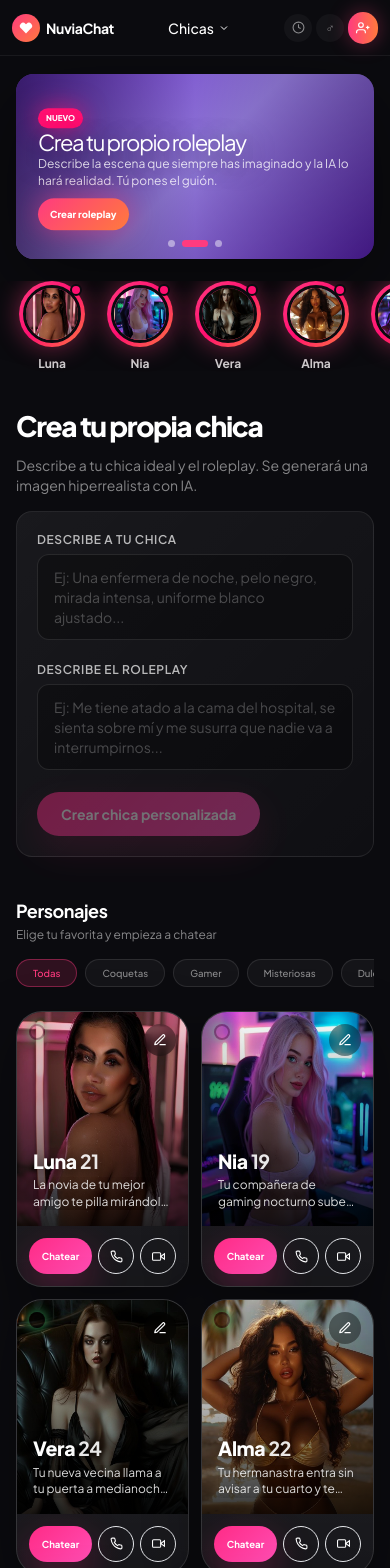
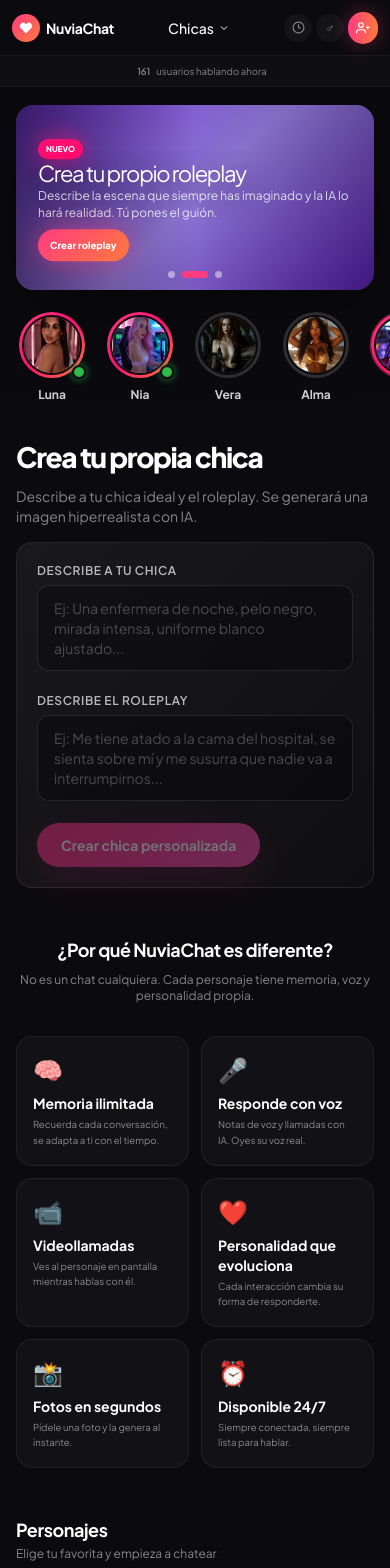
Before and after one commit to 3737631/luciaia, a Next.js app: page /luciaia/girls in a window 390 px wide. Shown: the top 1568 px of the page. Built offline with nearby package versions, Linux system fonts and the light colour scheme.

Commit message:
StoriesRow Instagram-style (animated border, green dot, long-press preview); Header shrink on scroll with blur; social proof bar; real FAQs; feature section with icons

```diff
--- a/src/app/girls/page.tsx
+++ b/src/app/girls/page.tsx
@@ -1,6 +1,6 @@
 "use client";
 
-import { useState } from "react";
+import { useState, useEffect } from "react";
 import Header from "@/components/Header";
 import Footer from "@/components/Footer";
 import GirlCard from "@/components/GirlCard";
@@ -15,14 +15,52 @@ const femaleChars = girls.filter((g) => femaleIds.has(g.id));
 const filters = ["Todas", "Coquetas", "Gamer", "Misteriosas", "Dulces", "Atrevidas"];
 
 const faqs = [
-  { q: "¿Qué es NuviaChat?", a: "Es una plataforma de compañía virtual con personajes ficticios generados por IA. Puedes chatear, rolear y llamar con ellas." },
-  { q: "¿Es gratis?", a: "Sí, completamente gratis. Sin registro, sin límites." },
-  { q: "¿Los personajes son reales?", a: "No, todos los personajes son ficticios y generados por IA. No representan personas reales." },
-  { q: "¿Puedo personalizar a mi personaje?", a: "Sí, puedes cambiar su pelo, ropa, fondo y personalidad antes de empezar." },
+  { q: "¿De verdad responde una IA?", a: "Sí, cada personaje está impulsado por IA que entiende el contexto, recuerda la conversación y se adapta a tu forma de hablar.No son respuestas prefabricadas." },
+  { q: "¿Tiene memoria?", a: "Sí, cada personaje recuerda lo que hablaste en sesiones anteriores. Puede referirse a temas pasados  y la memoria mejora cuanto más interactúas." },
+  { q: "¿Puede enviar audios?", a: "Sí, los personajes pueden enviarte notas de voz generadas por IA con su voz característica. También puedes hablar con ellos mediante micrófono." },
+  { q: "¿Puedo llamarla?", a: "Sí, hay videollamada integrada. Ves al personaje en pantalla, responde con voz y reacciona a lo que dices en tiempo real." },
+  { q: "¿Cuánto tarda en responder?", a: "Normalmente 1-3 segundos. Las respuestas son rápidas y fluidas, como una conversación real." },
+  { q: "¿Qué diferencia hay entre personajes?", a: "Cada una tiene personalidad única, historia distinta, estilo visual y forma de hablar. También puedes personalizar pelo, ropa, fondo y actitud." },
+];
+
+const girlNames = ["Luna", "Nia", "Vera", "Alma", "Kira", "Maya", "Sasha", "Yuki"];
+const activities = [
+  "está escribiendo...",
+  "acaba de subir una historia",
+  "está en videollamada",
+  "acaba de conectarse",
+  "está escuchando música",
+  "está viendo una peli",
+  "está en el gimnasio",
+  "está tomando algo",
+  "está arreglándose",
+  "está de humor",
+];
+
+const features = [
+  { icon: "🧠", title: "Memoria ilimitada", desc: "Recuerda cada conversación, se adapta a ti con el tiempo." },
+  { icon: "🎤", title: "Responde con voz", desc: "Notas de voz y llamadas con IA. Oyes su voz real." },
+  { icon: "📹", title: "Videollamadas", desc: "Ves al personaje en pantalla mientras hablas con él." },
+  { icon: "❤️", title: "Personalidad que evoluciona", desc: "Cada interacción cambia su forma de responderte." },
+  { icon: "📸", title: "Fotos en segundos", desc: "Pídele una foto y la genera al instante." },
+  { icon: "⏰", title: "Disponible 24/7", desc: "Siempre conectada, siempre lista para hablar." },
 ];
 
 export default function GirlsPage() {
   const [activeFilter, setActiveFilter] = useState("Todas");
+  const [activityIdx, setActivityIdx] = useState(0);
+  const [onlineCount, setOnlineCount] = useState(0);
+
+  useEffect(() => {
+    setOnlineCount(120 + Math.floor(Math.random() * 80));
+    const actTimer = setInterval(() => {
+      setActivityIdx((i) => (i + 1) % activities.length);
+    }, 4000);
+    const usersTimer = setInterval(() => {
+      setOnlineCount((c) => c + Math.floor(Math.random() * 5) - 2);
+    }, 8000);
+    return () => { clearInterval(actTimer); clearInterval(usersTimer); };
+  }, []);
 
   const filtered = activeFilter === "Todas"
     ? femaleChars
@@ -31,19 +69,62 @@ export default function GirlsPage() {
         g.personality?.includes(activeFilter.replace(/s$/, "").toLowerCase())
       );
 
+  const currentGirl = girlNames[activityIdx % girlNames.length];
+  const currentActivity = activities[activityIdx % activities.length];
+
   return (
     <>
       <Header />
       <main className="min-h-screen overflow-x-hidden" style={{ background: "#0b0b0f" }}>
-        {/* === NEW TOP SECTION === */}
+        {/* Social proof bar */}
+        <div className="border-b border-white/[0.04] bg-white/[0.02]">
+          <div className="mx-auto flex max-w-6xl items-center justify-center gap-4 px-4 py-2 text-[0.6rem] sm:text-xs text-white/50">
+            <span className="flex items-center gap-1.5">
+              <span className="relative flex h-2 w-2">
+                <span className="absolute inline-flex h-full w-full animate-ping rounded-full bg-green-400 opacity-75" />
+                <span className="relative inline-flex h-2 w-2 rounded-full bg-green-400" />
+              </span>
+              <span className="font-semibold text-green-400/90">{onlineCount}</span> usuarios hablando ahora
+            </span>
+            <span className="hidden text-white/20 sm:inline">|</span>
+            <span className="hidden sm:inline">
+              <span className="font-semibold text-pink">{currentGirl}</span> {currentActivity}
+            </span>
+          </div>
+        </div>
+
         <div style={{ padding: "18px 0 0" }} className="sm:pt-7">
           <HeroShowcaseCarousel />
           <StoriesRow />
           <CreateYourGirl />
         </div>
 
+        {/* Features section */}
+        <section className="mt-12 px-4 sm:px-6 lg:px-8">
+          <div className="mx-auto max-w-6xl">
+            <h2 className="text-center text-lg font-bold tracking-tight text-white sm:text-xl">
+              ¿Por qué NuviaChat es diferente?
+            </h2>
+            <p className="mx-auto mt-2 max-w-xl text-center text-xs text-white/50 sm:text-sm">
+              No es un chat cualquiera. Cada personaje tiene memoria, voz y personalidad propia.
+            </p>
+            <div className="mt-8 grid grid-cols-2 gap-3 sm:grid-cols-3 sm:gap-4">
+              {features.map((f) => (
+                <div
+                  key={f.title}
+                  className="group rounded-2xl border border-white/[0.06] bg-white/[0.03] p-4 transition-all duration-300 hover:border-pink/30 hover:bg-pink/[0.04] hover:shadow-[0_0_30px_rgba(255,59,127,0.08)]"
+                >
+                  <span className="text-2xl sm:text-3xl">{f.icon}</span>
+                  <h3 className="mt-2 text-sm font-bold text-white sm:text-base">{f.title}</h3>
+                  <p className="mt-1 text-[0.6rem] leading-relaxed text-white/50 sm:text-xs">{f.desc}</p>
+                </div>
+              ))}
+            </div>
+          </div>
+        </section>
+
         {/* Personajes */}
-        <section id="personajes" className="mt-10 px-4 sm:px-6 lg:px-8">
+        <section id="personajes" className="mt-12 px-4 sm:px-6 lg:px-8">
           <div className="mx-auto max-w-6xl">
             <div className="flex flex-wrap items-center justify-between gap-3">
               <div>
@@ -52,13 +133,12 @@ export default function GirlsPage() {
               </div>
             </div>
 
-            {/* Filters */}
             <div className="mt-4 flex gap-2 overflow-x-auto pb-1 scrollbar-none">
               {filters.map((f) => (
                 <button
                   key={f}
                   onClick={() => setActiveFilter(f)}
-                  className={`shrink-0 rounded-full border px-4 py-1.5 text-[0.6rem] font-medium transition-all sm:text-xs ${
+                  className={`shrink-0 rounded-full border px-4 py-1.5 text-[0.6rem] font-medium transition-all sm:text-xs active:scale-95 ${
                     activeFilter === f
                       ? "border-[#ff3b7f]/40 bg-[#ff3b7f]/15 text-[#ff3b7f]"
                       : "border-white/[0.10] bg-white/[0.04] text-white/50 hover:border-white/25 hover:text-white"
@@ -69,7 +149,6 @@ export default function GirlsPage() {
               ))}
             </div>
 
-            {/* Grid */}
             <div className="mt-5 grid grid-cols-2 gap-3 max-[380px]:grid-cols-1 sm:grid-cols-2 lg:grid-cols-3 xl:grid-cols-4 sm:gap-4">
               {filtered.length > 0 ? (
                 filtered.map((girl) => <GirlCard key={girl.id} girl={girl} />)
@@ -82,7 +161,7 @@ export default function GirlsPage() {
           </div>
         </section>
 
-        {/* FAQ */}
+        {/* Real FAQ */}
         <section className="mt-12 px-4 sm:px-6 lg:px-8">
           <div className="mx-auto max-w-3xl">
             <h2 className="text-center text-lg font-bold tracking-tight text-white sm:text-xl">Preguntas frecuentes</h2>
@@ -90,7 +169,7 @@ export default function GirlsPage() {
               {faqs.map((faq) => (
                 <details
                   key={faq.q}
-                  className="group rounded-[22px] border border-white/[0.10] bg-white/[0.04] backdrop-blur-sm transition-all duration-200"
+                  className="group rounded-[22px] border border-white/[0.10] bg-white/[0.04] backdrop-blur-sm transition-all duration-200 hover:border-white/20"
                 >
                   <summary className="flex cursor-pointer items-center justify-between px-4 py-3.5 text-sm font-medium text-white transition-colors sm:text-base">
                     {faq.q}
--- a/src/components/Header.tsx
+++ b/src/components/Header.tsx
@@ -9,10 +9,17 @@ export default function Header() {
   const [userGender, setUserGender] = useState<"hombre" | "mujer">("hombre");
   const [showGender, setShowGender] = useState(false);
   const [showMobileNav, setShowMobileNav] = useState(false);
+  const [scrolled, setScrolled] = useState(false);
 
   useEffect(() => {
     const saved = localStorage.getItem("lunacall_gender");
     if (saved === "hombre" || saved === "mujer") setUserGender(saved);
+  }, []);
+
+  useEffect(() => {
+    const onScroll = () => setScrolled(window.scrollY > 20);
+    window.addEventListener("scroll", onScroll, { passive: true });
+    return () => window.removeEventListener("scroll", onScroll);
   }, []);
 
   function setGender(g: "hombre" | "mujer") {
@@ -22,13 +29,19 @@ export default function Header() {
   }
 
   return (
-    <header className="sticky top-0 z-50 h-14 border-b border-white/[0.06] bg-[#0b0b0f] sm:h-16">
+    <header
+      className={`sticky top-0 z-50 border-b border-white/[0.06] transition-all duration-300 ${
+        scrolled
+          ? "h-12 bg-[#0b0b0f]/80 backdrop-blur-xl shadow-[0_4px_30px_rgba(0,0,0,0.3)] sm:h-14"
+          : "h-14 bg-[#0b0b0f] sm:h-16"
+      }`}
+    >
       <div className="mx-auto flex h-full max-w-6xl items-center justify-between px-3 sm:px-6">
-        <Link href="/girls" className="flex items-center gap-1.5 sm:gap-2">
-          <span className="flex h-7 w-7 items-center justify-center rounded-full bg-gradient-to-br from-[#ff3b7f] to-[#ff7a3d] sm:h-8 sm:w-8">
-            <svg viewBox="0 0 24 24" className="h-3.5 w-3.5 sm:h-4 sm:w-4" fill="currentColor" stroke="none"><path d="M20.84 4.61a5.5 5.5 0 0 0-7.78 0L12 5.67l-1.06-1.06a5.5 5.5 0 0 0-7.78 7.78l1.06 1.06L12 21.23l7.78-7.78 1.06-1.06a5.5 5.5 0 0 0 0-7.78z"/></svg>
+        <Link href="/girls" className={`flex items-center gap-1.5 sm:gap-2 transition-all duration-300 ${scrolled ? "scale-90" : "scale-100"}`}>
+          <span className={`flex items-center justify-center rounded-full bg-gradient-to-br from-[#ff3b7f] to-[#ff7a3d] transition-all duration-300 ${scrolled ? "h-6 w-6 sm:h-6 sm:w-6" : "h-7 w-7 sm:h-8 sm:w-8"}`}>
+            <svg viewBox="0 0 24 24" className={`transition-all duration-300 ${scrolled ? "h-3 w-3" : "h-3.5 w-3.5 sm:h-4 sm:w-4"}`} fill="currentColor" stroke="none"><path d="M20.84 4.61a5.5 5.5 0 0 0-7.78 0L12 5.67l-1.06-1.06a5.5 5.5 0 0 0-7.78 7.78l1.06 1.06L12 21.23l7.78-7.78 1.06-1.06a5.5 5.5 0 0 0 0-7.78z"/></svg>
           </span>
-          <span className="text-sm font-bold tracking-tight sm:text-base">NuviaChat</span>
+          <span className={`font-bold tracking-tight transition-all duration-300 ${scrolled ? "text-xs sm:text-sm" : "text-sm sm:text-base"}`}>NuviaChat</span>
         </Link>
 
         <nav className="hidden sm:flex sm:items-center sm:gap-6">
@@ -105,7 +118,11 @@ export default function Header() {
           </Link>
           <Link
             href="/girls"
-            className="flex h-8 items-center justify-center rounded-full bg-gradient-to-r from-[#ff3b7f] to-[#ff7a3d] px-2 text-[0.5rem] font-bold text-white shadow-[0_0_20px_rgba(255,59,127,0.35)] transition hover:shadow-[0_0_28px_rgba(255,59,127,0.5)] sm:px-4 sm:text-xs"
+            className={`flex items-center justify-center rounded-full bg-gradient-to-r from-[#ff3b7f] to-[#ff7a3d] font-bold text-white shadow-[0_0_20px_rgba(255,59,127,0.35)] transition-all duration-300 hover:shadow-[0_0_28px_rgba(255,59,127,0.5)] active:scale-95 ${
+              scrolled
+                ? "h-9 px-4 text-xs sm:px-5 sm:text-sm shadow-[0_0_30px_rgba(255,59,127,0.5)]"
+                : "h-8 px-2 text-[0.5rem] sm:px-4 sm:text-xs"
+            }`}
             title="Crear cuenta gratuita"
           >
             <svg viewBox="0 0 24 24" className="h-3.5 w-3.5 sm:hidden" fill="none" stroke="currentColor" strokeWidth="2"><path d="M16 21v-2a4 4 0 0 0-4-4H5a4 4 0 0 0-4 4v2"/><circle cx="8.5" cy="7" r="4"/><line x1="20" y1="8" x2="20" y2="14"/><line x1="23" y1="11" x2="17" y2="11"/></svg>
--- a/src/components/StoriesRow.tsx
+++ b/src/components/StoriesRow.tsx
@@ -74,15 +74,35 @@ const ALL_SLIDES: Record<string, StorySlide[]> = { ...FALLBACK_ALL_SLIDES,
   ],
 };
 
+function shouldBeOnline(): boolean {
+  return Math.random() < 0.6;
+}
+
+function hasNewStory(): boolean {
+  return Math.random() < 0.35;
+}
+
 export default function StoriesRow() {
   const [activeIndex, setActiveIndex] = useState<number | null>(null);
   const [slideIdx, setSlideIdx] = useState(0);
   const [progress, setProgress] = useState(0);
+  const [previewIndex, setPreviewIndex] = useState<number | null>(null);
+  const [onlineMap] = useState<Record<string, boolean>>(() => {
+    const m: Record<string, boolean> = {};
+    girls.forEach((g) => { m[g.id] = shouldBeOnline(); });
+    return m;
+  });
+  const [newStoryMap] = useState<Record<string, boolean>>(() => {
+    const m: Record<string, boolean> = {};
+    girls.forEach((g) => { m[g.id] = hasNewStory(); });
+    return m;
+  });
 
   const progressVal = useRef(0);
   const timer = useRef<ReturnType<typeof setInterval>>();
   const activeIndexRef = useRef<number | null>(null);
   const slideIdxRef = useRef(0);
+  const longPressTimer = useRef<ReturnType<typeof setTimeout>>();
 
   useEffect(() => { activeIndexRef.current = activeIndex; }, [activeIndex]);
   useEffect(() => { slideIdxRef.current = slideIdx; }, [slideIdx]);
@@ -190,8 +210,62 @@ export default function StoriesRow() {
   const slides = activeGirl ? (ALL_SLIDES[activeGirl.id] || []) : [];
   const currentSlide = slides[slideIdx];
 
+  function handlePointerDown(i: number) {
+    longPressTimer.current = setTimeout(() => {
+      setPreviewIndex(i);
+      setTimeout(() => {
+        setPreviewIndex(null);
+        openStory(i);
+      }, 800);
+    }, 500);
+  }
+
+  function handlePointerUp(i: number) {
+    if (longPressTimer.current) {
+      clearTimeout(longPressTimer.current);
+      longPressTimer.current = undefined;
+    }
+    if (previewIndex !== null) {
+      setPreviewIndex(null);
+    } else {
+      openStory(i);
+    }
+  }
+
+  function handlePointerLeave() {
+    if (longPressTimer.current) {
+      clearTimeout(longPressTimer.current);
+      longPressTimer.current = undefined;
+    }
+    setPreviewIndex(null);
+  }
+
   return (
     <>
+      <style>{`
+        @keyframes gradientRotate {
+          0% { filter: hue-rotate(0deg); }
+          100% { filter: hue-rotate(360deg); }
+        }
+        @keyframes pulseDot {
+          0%, 100% { opacity: 1; transform: scale(1); }
+          50% { opacity: 0.7; transform: scale(1.15); }
+        }
+        @keyframes unseenRing {
+          0% { box-shadow: 0 0 0 0 rgba(255,59,127,0.5); }
+          70% { box-shadow: 0 0 0 6px rgba(255,59,127,0); }
+          100% { box-shadow: 0 0 0 0 rgba(255,59,127,0); }
+        }
+        .gradient-rotate {
+          animation: gradientRotate 3s linear infinite;
+        }
+        .dot-online {
+          animation: pulseDot 2s ease-in-out infinite;
+        }
+        .ring-new {
+          animation: unseenRing 2s ease-out infinite;
+        }
+      `}</style>
       <div
         className="flex gap-4 overflow-x-auto px-4 sm:gap-5 sm:px-6 lg:px-8"
         style={{
@@ -204,33 +278,46 @@ export default function StoriesRow() {
         {girls.map((girl, i) => (
           <button
             key={girl.id}
-            onClick={() => openStory(i)}
-            className="flex shrink-0 flex-col items-center text-white"
+            onMouseDown={() => handlePointerDown(i)}
+            onMouseUp={() => handlePointerUp(i)}
+            onMouseLeave={handlePointerLeave}
+            onTouchStart={() => handlePointerDown(i)}
+            onTouchEnd={() => handlePointerUp(i)}
+            className="flex shrink-0 flex-col items-center text-white relative"
             style={{ width: 72, fontSize: 12 }}
           >
             <div
-              className="relative mx-auto mb-2"
+              className={`relative mx-auto mb-2 ${newStoryMap[girl.id] ? "ring-new" : ""}`}
               style={{
                 width: 66,
                 height: 66,
-                padding: 4,
+                padding: 3,
                 borderRadius: "50%",
-                background: "linear-gradient(135deg, #ff3b7f, #ff0f70, #ff7a3d)",
-                boxShadow: "0 0 24px rgba(255,59,127,0.45)",
+                background: onlineMap[girl.id]
+                  ? "linear-gradient(135deg, #ff3b7f, #ff0f70, #ff7a3d)"
+                  : "rgba(255,255,255,0.15)",
                 transition: "transform 0.22s ease",
               }}
               onMouseEnter={(e) => { e.currentTarget.style.transform = "scale(1.06)"; }}
               onMouseLeave={(e) => { e.currentTarget.style.transform = "scale(1)"; }}
             >
-              <div
-                className="absolute right-[3px] top-[3px] z-10 h-3 w-3 rounded-full border-2"
-                style={{ borderColor: "#0b0b0f", background: "#ff0f70" }}
-              />
+              {onlineMap[girl.id] && (
+                <div
+                  className="dot-online absolute -bottom-[1px] -right-[1px] z-10 h-3.5 w-3.5 rounded-full border-[2.5px]"
+                  style={{ borderColor: "#0b0b0f", background: "#31c24d", boxShadow: "0 0 8px rgba(49,194,77,0.7)" }}
+                />
+              )}
+              {newStoryMap[girl.id] && (
+                <div
+                  className="absolute inset-0 rounded-full"
+                  style={{ boxShadow: "0 0 0 0 rgba(255,59,127,0.5)" }}
+                />
+              )}
               <img
                 src={getGirlImage(girl.id, girl.defaultHair, girl.defaultPose, girl.defaultBackground)}
                 alt={girl.name}
                 className="h-full w-full rounded-full object-cover"
-                style={{ border: "3px solid #0b0b0f", background: "#222" }}
+                style={{ border: "2px solid #0b0b0f", background: "#222" }}
               />
             </div>
             <span className="max-w-[66px] truncate text-center font-bold text-white/80">
@@ -239,6 +326,33 @@ export default function StoriesRow() {
           </button>
         ))}
       </div>
+
+      {previewIndex !== null && (
+        <div
+          className="fixed z-50"
+          style={{
+            top: "40%",
+            left: "50%",
+            transform: "translate(-50%, -50%)",
+            pointerEvents: "none",
+          }}
+        >
+          <div
+            className="rounded-2xl overflow-hidden shadow-2xl"
+            style={{ width: 160, border: "2px solid rgba(255,255,255,0.15)" }}
+          >
+            <img
+              src={getGirlImage(girls[previewIndex].id, girls[previewIndex].defaultHair, girls[previewIndex].defaultPose, girls[previewIndex].defaultBackground)}
+              alt={girls[previewIndex].name}
+              className="w-full object-cover"
+              style={{ height: 200 }}
+            />
+            <div className="bg-black/80 px-3 py-2 text-center">
+              <span className="text-sm font-bold text-white">{girls[previewIndex].name}</span>
+            </div>
+          </div>
+        </div>
+      )}
 
       {/* Stories Overlay */}
       {activeGirl && currentSlide && (
@@ -293,7 +407,7 @@ export default function StoriesRow() {
               </button>
             </div>
 
-            {/* Story image - loads instantly from local */}
+            {/* Story image */}
             <img
               src={getGirlImage(activeGirl.id, currentSlide.hair, currentSlide.pose, currentSlide.bg)}
               alt={activeGirl.name}
```
